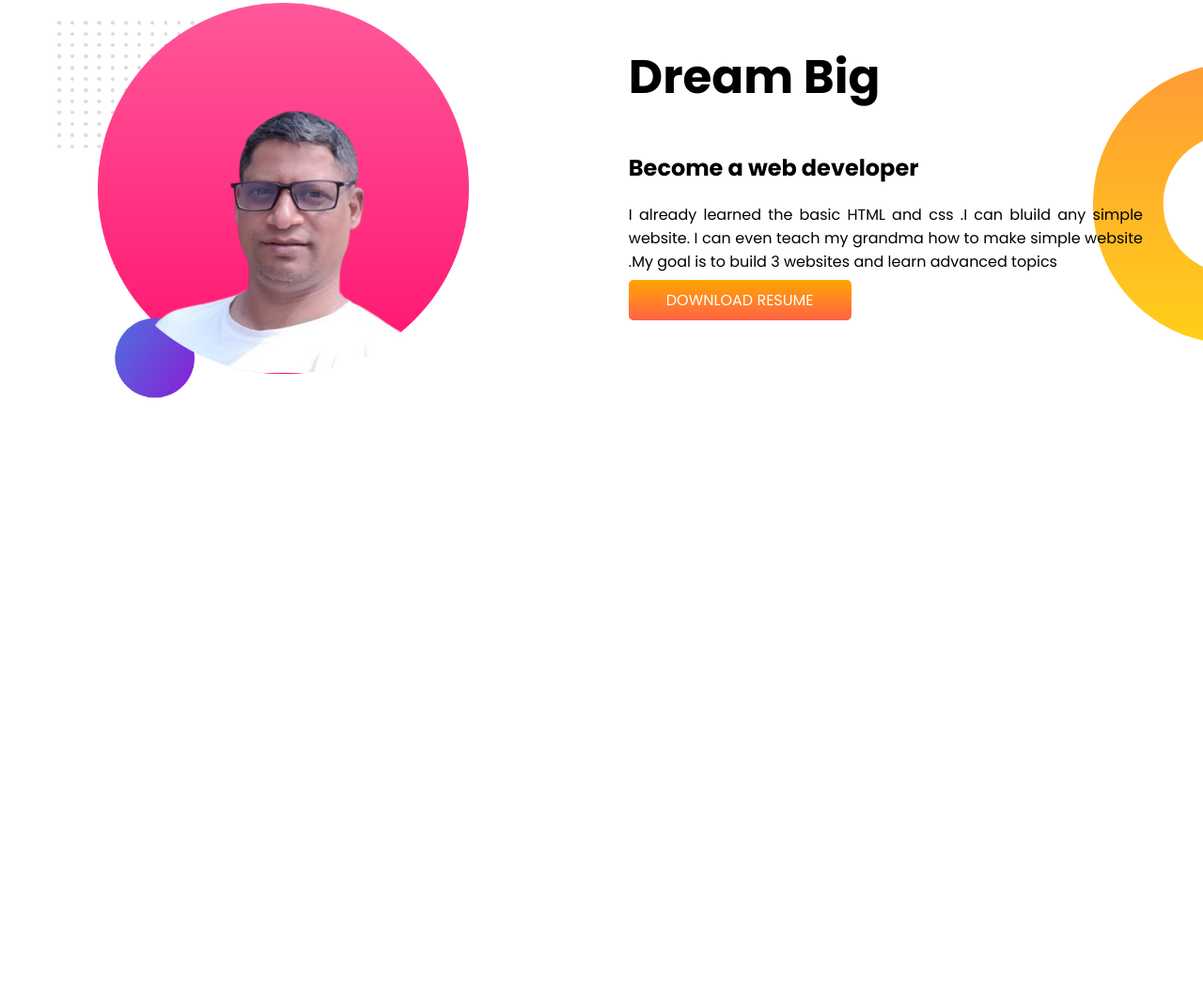
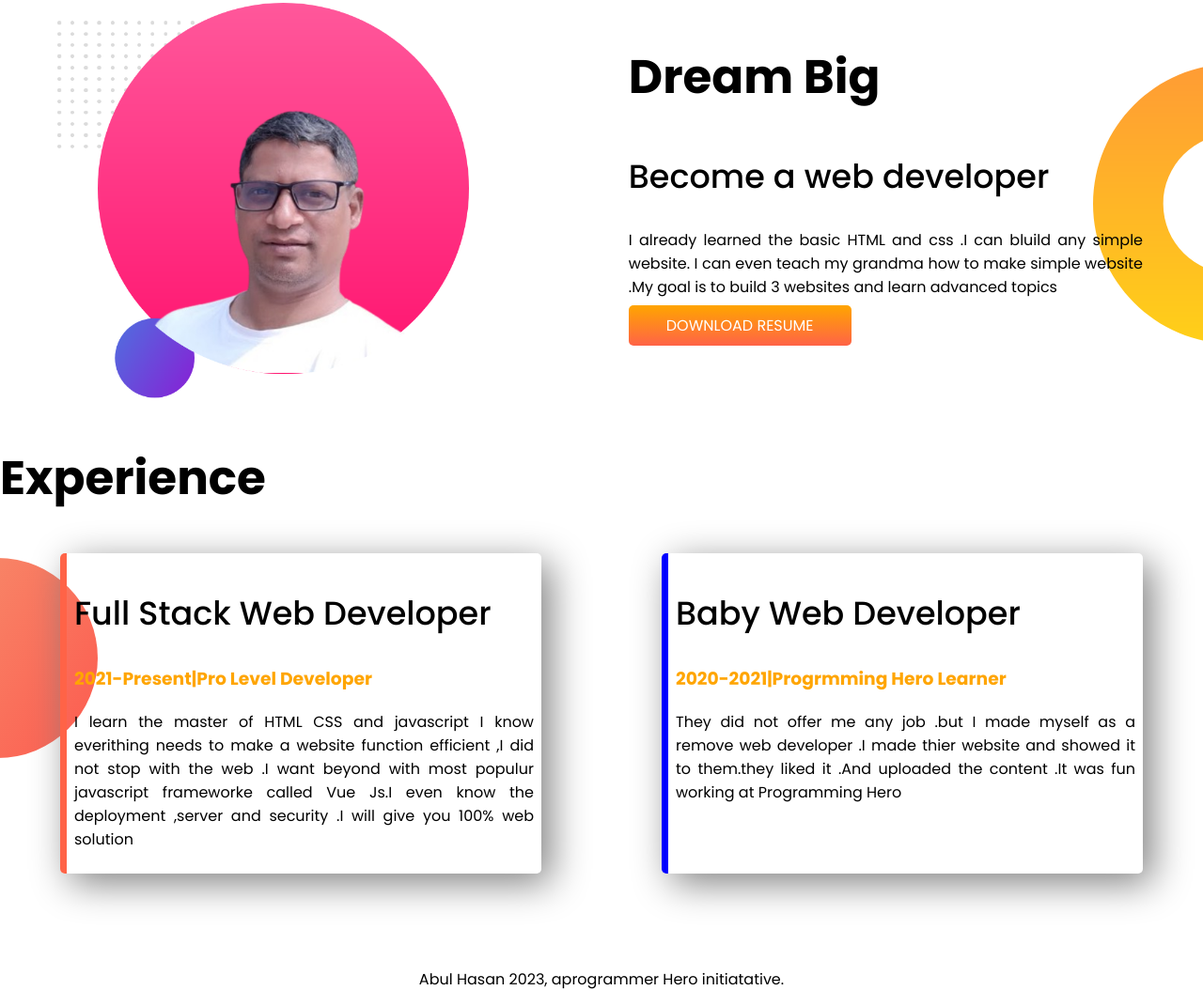
Before and after one commit to abul1980hasan/developer-portfolio, a plain HTML site: page index.html in a window 1280 px wide. Shown: the part 613-1684 px from the top of the page at 94% size. Before the commit the page ends 1044 px from the top, so only its background shows below. Drawn offline with Linux system fonts and the light colour scheme.

Commit message:
add footer

```diff
--- a/index.html
+++ b/index.html
@@ -33,5 +33,24 @@
             <a class="link_button" target="_blank" href="">DOWNLOAD RESUME</a>
         </div>
     </section>
+    <section class="experience-area">
+        <h1>Experience</h1>
+        <div  class="developer">
+            <div id="full_stack_developer" class="experience-item">
+                <h2>Full Stack Web Developer</h2>
+                <h3 class="orange-color">2021-Present|Pro Level Developer</h3>
+               <span class="text_jus"><p>I learn the master of HTML CSS and javascript I know everithing needs to make a website function efficient ,I did not stop with the web .I want beyond with most populur javascript frameworke called Vue Js.I even know the deployment ,server and security .I will give you 100% web solution</p></span>
+            </div>
+            <div id="baby_web_developer" class="experience-item">
+                <h2>Baby Web Developer</h2>
+                <h3 class="orange-color">2020-2021|Progrmming Hero Learner</h3>
+                <span class="text_jus"><p>They did not offer me any job .but I made myself as a remove web developer .I made thier website and showed it to them.they liked it .And uploaded the content .It was fun working at Programming Hero</p></span>
+            </div>
+        </div>
+    </section>
+    <footer>
+        <p>Abul Hasan 2023, aprogrammer Hero initiatative.</p>
+    </footer>
 </body>
+
 </html>
--- a/style.css
+++ b/style.css
@@ -9,7 +9,13 @@ h1{
 .orange-color{
     color: orange;
 }
-section{
+.top_banner{
+    display: flex;
+}
+.dream-big{
+    display: flex;
+}
+.developer{
     display: flex;
 }
 .half-width{
@@ -45,3 +51,36 @@ section{
     background-repeat: no-repeat;
     background-position: right;
 }
+.developer{
+    display: flex;
+}
+.experience-item{
+    width: 40%;
+
+    margin-left: 5%;
+    margin-right: 5%;
+    box-shadow: 10px 10px 40px gray;
+    padding: 8px;
+    border-radius: 5px;
+
+}
+h2{
+    font-size: 35px;
+    font-weight: 410;
+}
+.experience-area{
+    background-image: url("images/exp-bg.png");
+    background-repeat: no-repeat;
+    background-position: left;
+
+}
+#full_stack_developer{
+    border-left: 7px solid tomato;
+}
+#baby_web_developer{
+    border-left: 7px solid blue;
+}
+footer p{
+    text-align: center;
+    margin-top: 100px;
+}
```
